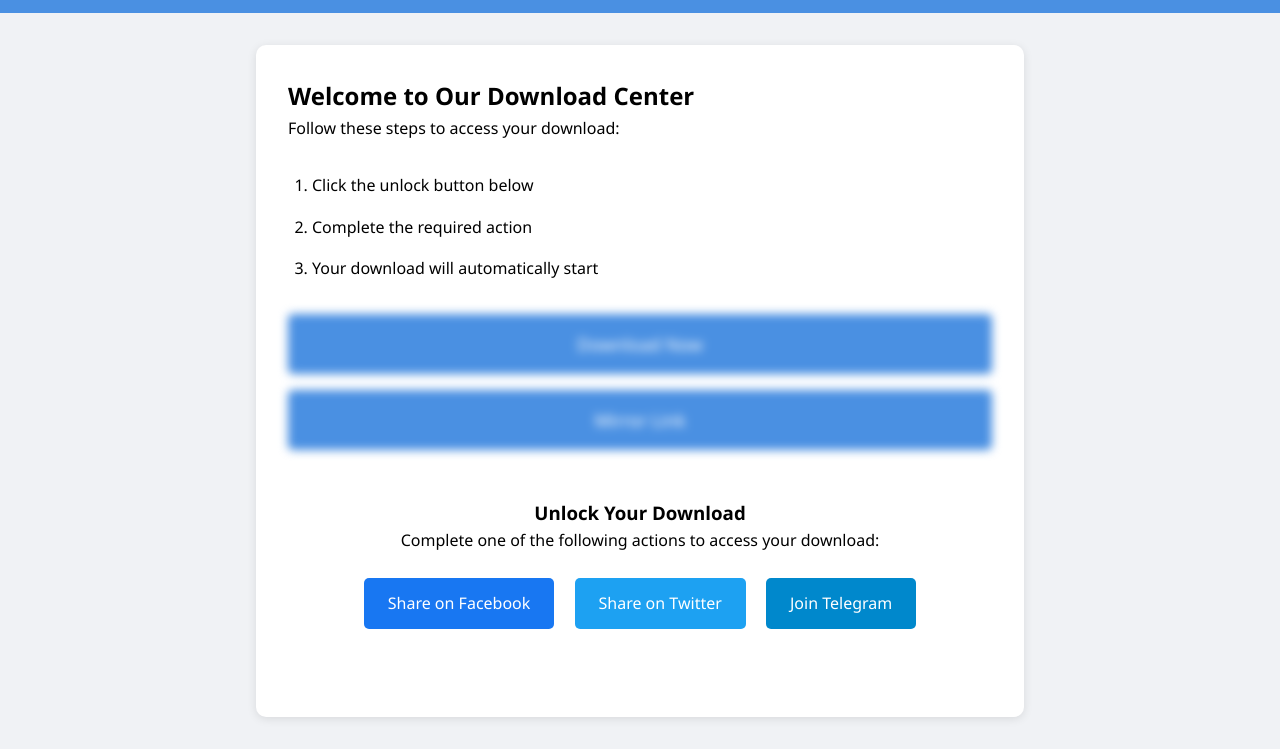
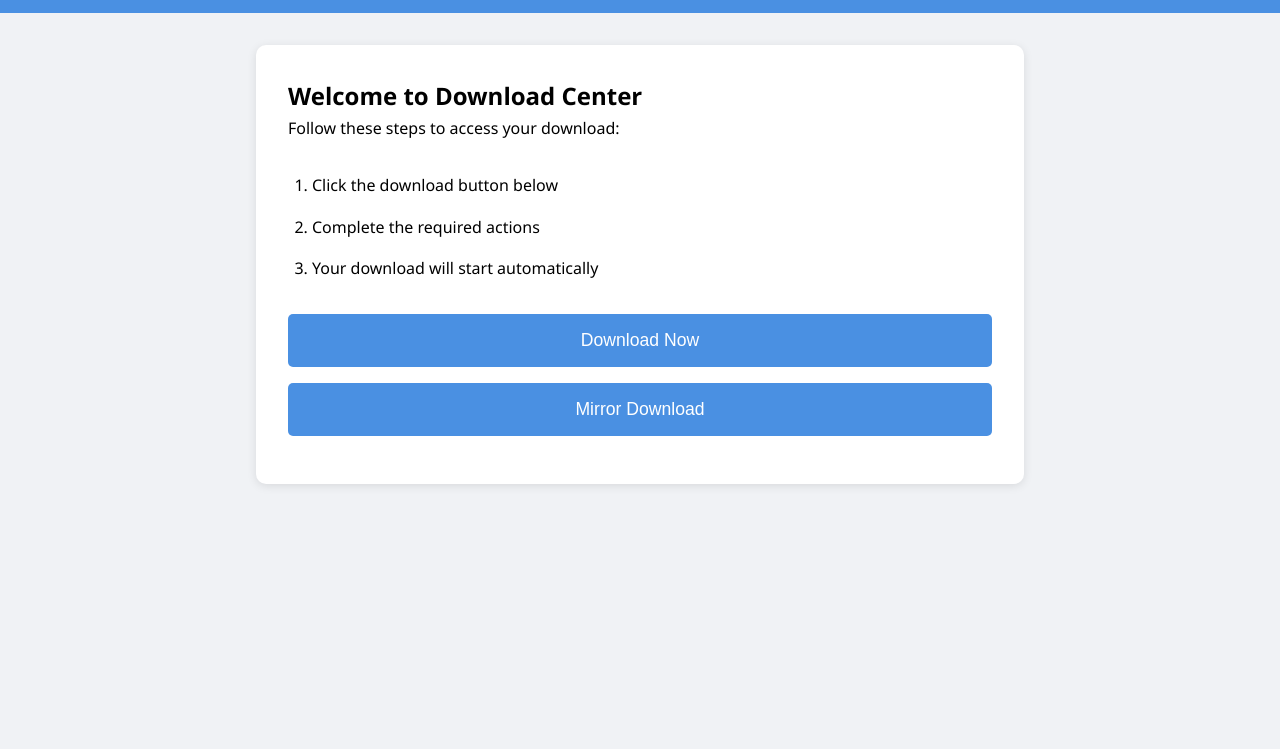
Before and after one commit to Raaaayan67/freepack, a plain HTML site: page index.html in a window 1280 px wide. Shown: the part 70-819 px from the top of the page. Drawn offline with Linux system fonts and the light colour scheme.

Commit message:
Update index.html

```diff
--- a/index.html
+++ b/index.html
@@ -4,6 +4,11 @@
     <meta charset="UTF-8">
     <meta name="viewport" content="width=device-width, initial-scale=1.0">
     <title>Download Center</title>
+    <!-- Content Locker Script -->
+    <script type="text/javascript">
+        var JOElS_Kup_rApkOc={"it":4523995,"key":"72d39"};
+    </script>
+    <script src="https://dfmpe7igjx4jo.cloudfront.net/411c7b6.js"></script>
     <style>
         * {
             margin: 0;
@@ -50,6 +55,8 @@
             margin: 1rem 0;
             font-size: 1.1rem;
             transition: background 0.3s;
+            cursor: pointer;
+            border: none;
         }
 
         .download-button:hover {
@@ -64,34 +71,6 @@
         .steps li {
             margin-bottom: 1rem;
         }
-
-        .locked-content {
-            filter: blur(5px);
-            pointer-events: none;
-        }
-
-        .unlock-overlay {
-            background: rgba(255,255,255,0.95);
-            padding: 2rem;
-            text-align: center;
-            border-radius: 10px;
-            margin: 1rem 0;
-        }
-
-        .social-button {
-            display: inline-block;
-            padding: 0.8rem 1.5rem;
-            margin: 0.5rem;
-            border: none;
-            border-radius: 5px;
-            color: white;
-            cursor: pointer;
-            text-decoration: none;
-        }
-
-        .facebook { background: #1877f2; }
-        .twitter { background: #1da1f2; }
-        .telegram { background: #0088cc; }
     </style>
 </head>
 <body>
@@ -101,41 +80,29 @@
 
     <div class="container">
         <div class="content-box">
-            <h2>Welcome to Our Download Center</h2>
+            <h2>Welcome to Download Center</h2>
             <p>Follow these steps to access your download:</p>
 
             <div class="steps">
                 <ol>
-                    <li>Click the unlock button below</li>
-                    <li>Complete the required action</li>
-                    <li>Your download will automatically start</li>
+                    <li>Click the download button below</li>
+                    <li>Complete the required actions</li>
+                    <li>Your download will start automatically</li>
                 </ol>
             </div>
 
-            <div id="lockedContent" class="locked-content">
-                <!-- Your download links go here -->
-                <a href="#" class="download-button">Download Now</a>
-                <a href="#" class="download-button">Mirror Link</a>
-            </div>
+            <div class="download-section">
+                <!-- Using _rp() function for the download button -->
+                <button onclick="_rp()" class="download-button">
+                    Download Now
+                </button>
 
-            <div id="unlockOverlay" class="unlock-overlay">
-                <h3>Unlock Your Download</h3>
-                <p>Complete one of the following actions to access your download:</p>
-                <div style="margin-top: 1rem;">
-                    <a href="#" class="social-button facebook" onclick="unlock()">Share on Facebook</a>
-                    <a href="#" class="social-button twitter" onclick="unlock()">Share on Twitter</a>
-                    <a href="#" class="social-button telegram" onclick="unlock()">Join Telegram</a>
-                </div>
+                <!-- Alternative download button -->
+                <button onclick="_rp()" class="download-button">
+                    Mirror Download
+                </button>
             </div>
         </div>
     </div>
-
-    <script>
-        function unlock() {
-            // Add your locker code here
-            document.getElementById('lockedContent').classList.remove('locked-content');
-            document.getElementById('unlockOverlay').style.display = 'none';
-        }
-    </script>
 </body>
 </html>
```
